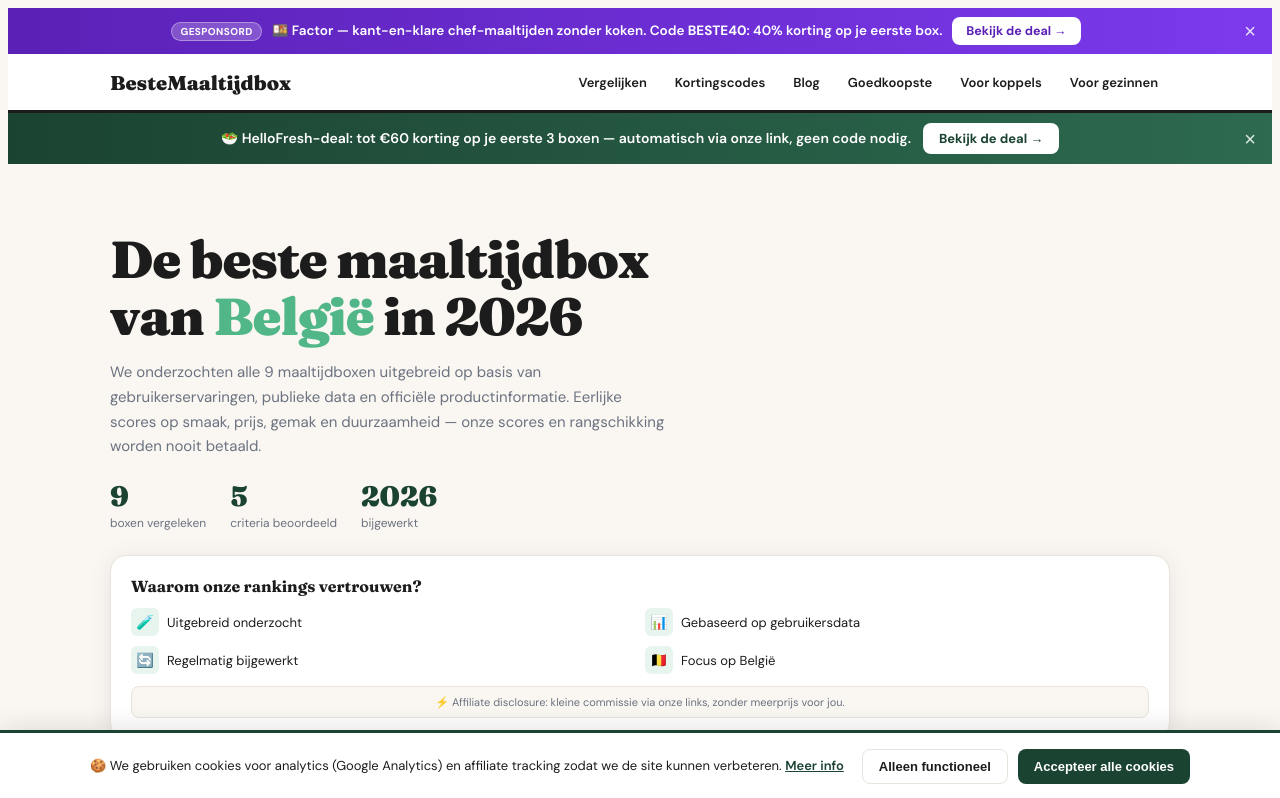
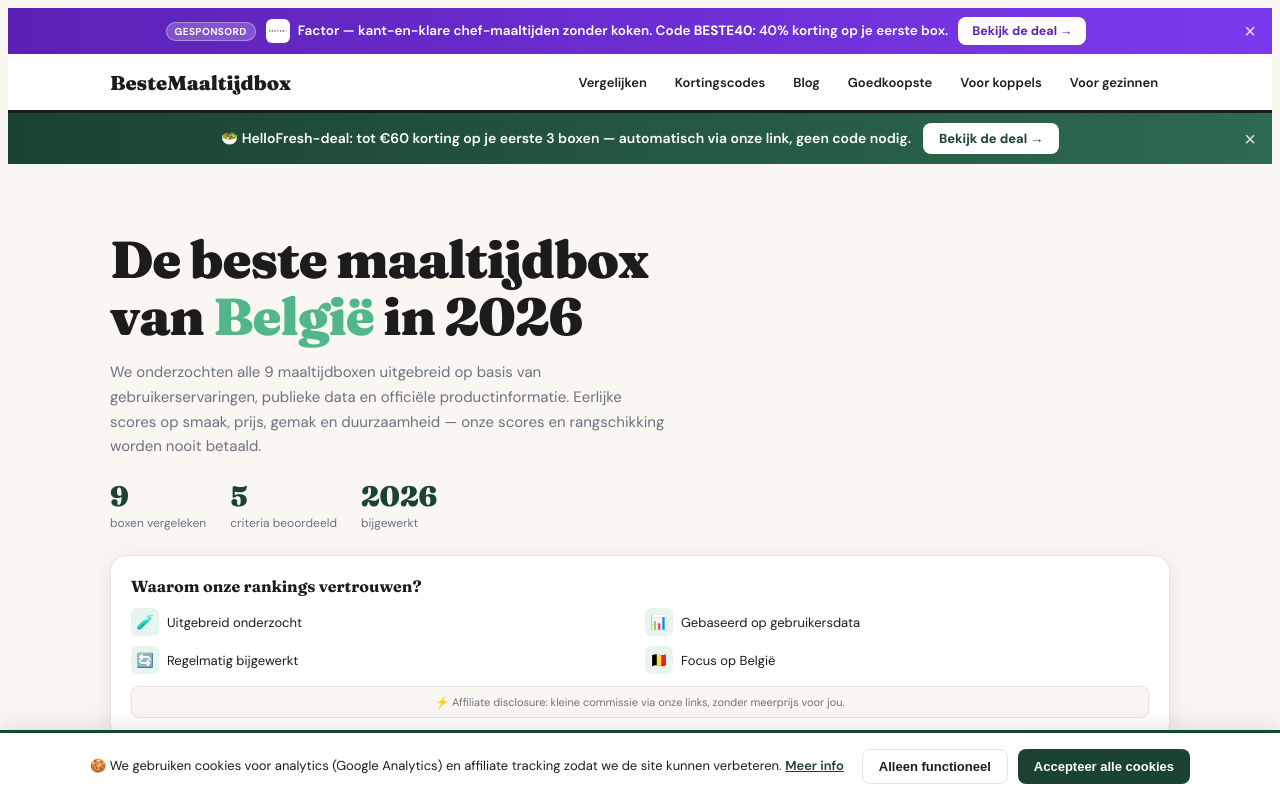
Before and after one commit to fetspets/bestemaaltijdbox, a Next.js app: page / in a window 1280 px wide. Shown: the top 798 px of the page. Built offline with nearby package versions, Linux system fonts and the light colour scheme.

Commit message:
auto: update SponsoredBanner.tsx

```diff
--- a/src/components/SponsoredBanner.tsx
+++ b/src/components/SponsoredBanner.tsx
@@ -47,8 +47,11 @@ export default function SponsoredBanner({
       }}
     >
       <GesponsordLabel variant="op-donker" />
-      <span style={{ fontSize: 13.5, fontWeight: 600, textAlign: 'center', lineHeight: 1.4 }}>
-        🍱 Factor — kant-en-klare chef-maaltijden zonder koken. Code <strong>{code}</strong>: 40% korting op je eerste box.
+      <span style={{ display: 'inline-flex', alignItems: 'center', gap: 8, fontSize: 13.5, fontWeight: 600, textAlign: 'center', lineHeight: 1.4 }}>
+        <span style={{ display: 'inline-flex', width: 24, height: 24, borderRadius: 6, background: 'white', alignItems: 'center', justifyContent: 'center', flexShrink: 0, overflow: 'hidden' }}>
+          <img src="/logos/factor.svg" alt="Factor" style={{ width: '100%', height: '100%', objectFit: 'contain', padding: 3 }} />
+        </span>
+        <span>Factor — kant-en-klare chef-maaltijden zonder koken. Code <strong>{code}</strong>: 40% korting op je eerste box.</span>
       </span>
       <Link
         href="/ga/factor"
```
